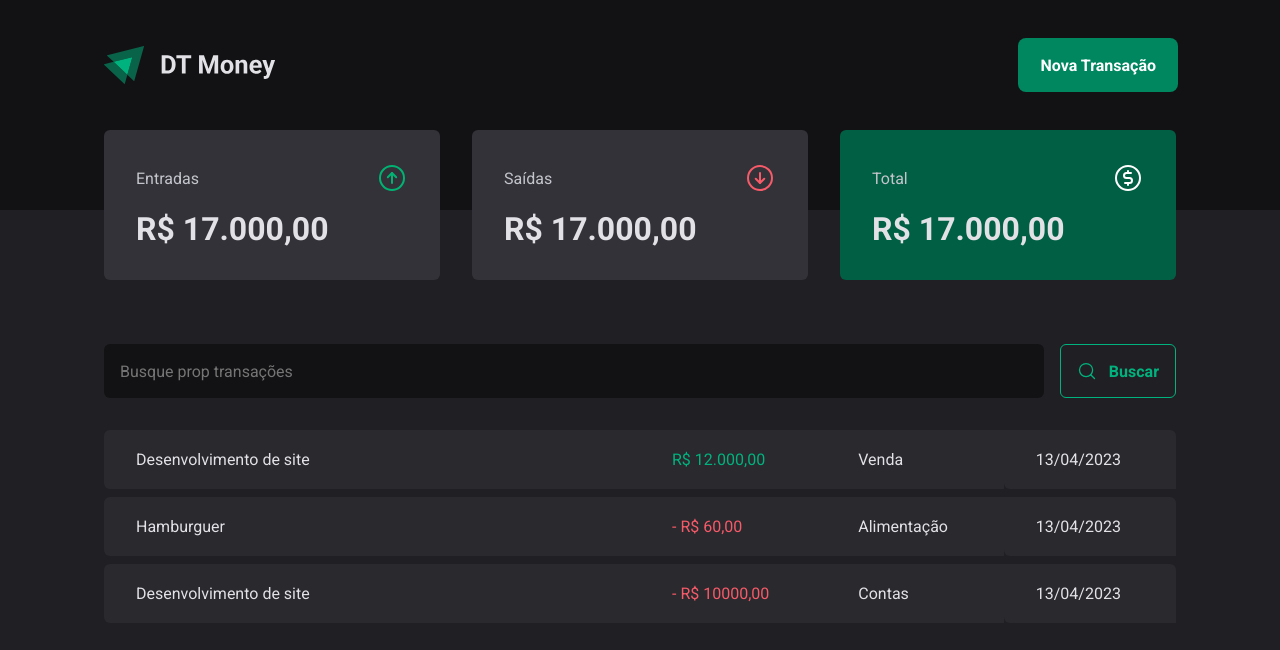
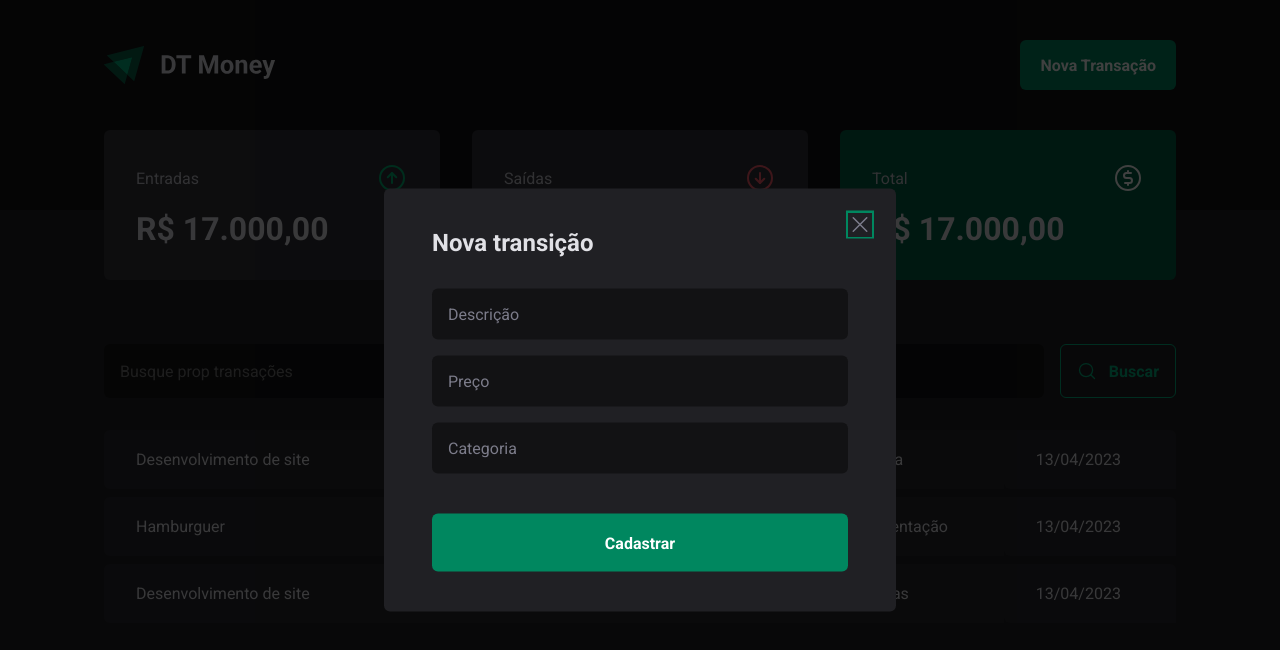
Before and after one commit to AlanJhonatan/ignite-reactjs-dtmoney, a React (Vite) app: page / in a window 1280 px wide. Both pictures are taken after a click on the button "Nova Transação". Shown: the top 650 px of the page. Built offline with nearby package versions, Linux system fonts and the light colour scheme.

Commit message:
feat: add Modal Form using Radix

```diff
--- a/src/components/Header/index.tsx
+++ b/src/components/Header/index.tsx
@@ -1,6 +1,8 @@
 import { HeaderContainer, HeaderContent, NewTransactionButton } from './styles'
+import * as Dialog from '@radix-ui/react-dialog'
 
 import logoImage from '../../assets/logo.svg'
+import { NewTransactionModal } from '../NewTransactionModal'
 
 export function Header() {
   return (
@@ -8,7 +10,13 @@ export function Header() {
       <HeaderContent>
         <img src={logoImage} alt="" />
 
-        <NewTransactionButton>Nova Transação</NewTransactionButton>
+        <Dialog.Root>
+          <Dialog.Trigger asChild>
+            <NewTransactionButton>Nova Transação</NewTransactionButton>
+          </Dialog.Trigger>
+
+          <NewTransactionModal />
+        </Dialog.Root>
       </HeaderContent>
     </HeaderContainer>
   )
--- /dev/null
+++ b/src/components/NewTransactionModal/index.tsx
@@ -0,0 +1,27 @@
+import * as Dialog from '@radix-ui/react-dialog'
+import { CloseButton, Content, Overlay } from './styles'
+import { X } from 'phosphor-react'
+
+export function NewTransactionModal() {
+  return (
+    <Dialog.Portal>
+      <Overlay />
+
+      <Content>
+        <CloseButton>
+          <X size={24} />
+        </CloseButton>
+
+        <Dialog.Title>Nova transição</Dialog.Title>
+
+        <form action="">
+          <input type="text" placeholder="Descrição" required />
+          <input type="number" placeholder="Preço" required />
+          <input type="text" placeholder="Categoria" required />
+
+          <button type="submit">Cadastrar</button>
+        </form>
+      </Content>
+    </Dialog.Portal>
+  )
+}
--- /dev/null
+++ b/src/components/NewTransactionModal/styles.ts
@@ -0,0 +1,75 @@
+import styled from 'styled-components'
+import * as Dialog from '@radix-ui/react-dialog'
+
+export const Overlay = styled(Dialog.Overlay)`
+  position: fixed;
+  width: 100vw;
+  height: 100vh;
+  inset: 0;
+  background: rgba(0, 0, 0, 0.75);
+`
+
+export const Content = styled(Dialog.Content)`
+  min-width: 32rem;
+  border-radius: 6px;
+  padding: 2.5rem 3rem;
+  background: ${(props) => props.theme['gray-800']};
+
+  position: fixed;
+  top: 50%;
+  left: 50%;
+  transform: translate(-50%, -50%);
+
+  form {
+    margin-top: 2rem;
+
+    display: flex;
+    flex-direction: column;
+    gap: 1rem;
+
+    input {
+      border-radius: 6px;
+      border: 0;
+      background: ${(props) => props.theme['gray-900']};
+      color: ${(props) => props.theme['gray-300']};
+
+      padding: 1rem;
+
+      &::placeholder {
+        color: ${(props) => props.theme['gray-500']};
+      }
+    }
+
+    button[type='submit'] {
+      height: 58px;
+      border: 0;
+      background: ${(props) => props.theme['green-500']};
+      color: ${(props) => props.theme.white};
+
+      font-weight: bold;
+      padding: 0 1.25rem;
+      border-radius: 6px;
+      margin-top: 1.5rem;
+      cursor: pointer;
+
+      &:hover {
+        background: ${(props) => props.theme['green-700']};
+        transition: background-color 0.2s;
+      }
+    }
+  }
+`
+
+export const CloseButton = styled(Dialog.Close)`
+  position: absolute;
+  background: transparent;
+  border: 0;
+
+  top: 1.5rem;
+  right: 1.5rem;
+  line-height: 0;
+
+  cursor: pointer;
+
+  color: ${(props) => props.theme['gray-500']};
+`
```
